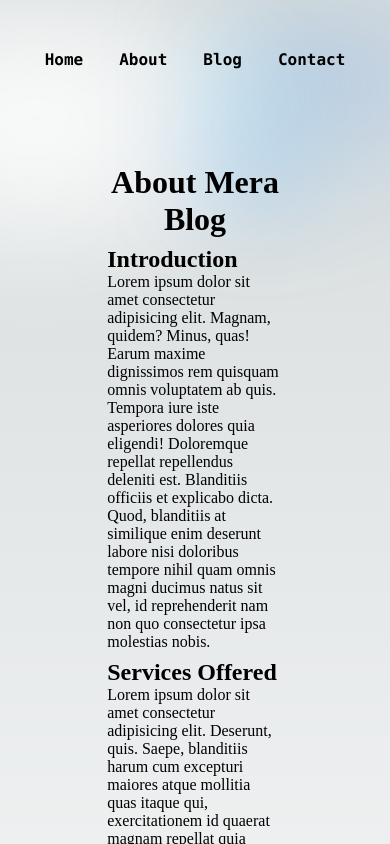
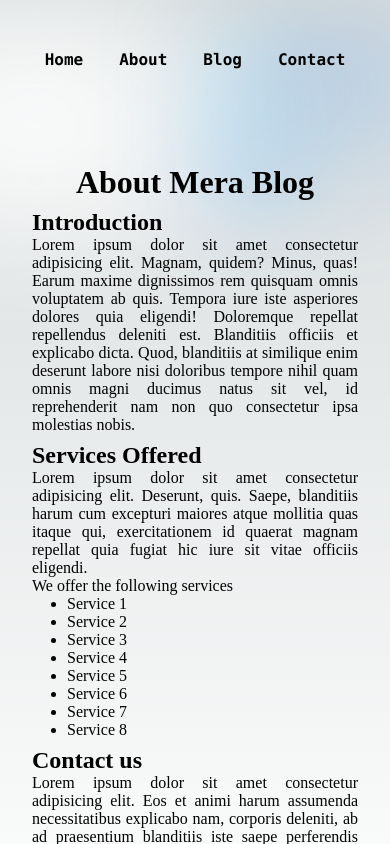
Before and after one commit to VaibhavMishra950/merablog, a Next.js app: page /about in a window 390 px wide. Shown: the top 844 px of the page. Built offline with nearby package versions, Linux system fonts and the light colour scheme.

Commit message:
Updated About Page

```diff
--- a/pages/about.js
+++ b/pages/about.js
@@ -1,8 +1,13 @@
 import React from 'react';
 import styles from '@/styles/About.module.css'
+import Head from 'next/head';
 
 const About = () => {
-    return <div className={styles.container}>
+    return <>
+    <Head>
+        <title>About Us | Mera Blog</title>
+      </Head>
+    <div className={styles.container}>
         <h1 className={styles.center}>About Mera Blog</h1>
         <h2>Introduction</h2>
         <p>Lorem ipsum dolor sit amet consectetur adipisicing elit. Magnam, quidem? Minus, quas! Earum maxime dignissimos rem quisquam omnis voluptatem ab quis. Tempora iure iste asperiores dolores quia eligendi! Doloremque repellat repellendus deleniti est. Blanditiis officiis et explicabo dicta. Quod, blanditiis at similique enim deserunt labore nisi doloribus tempore nihil quam omnis magni ducimus natus sit vel, id reprehenderit nam non quo consectetur ipsa molestias nobis. </p>
@@ -21,7 +26,8 @@ const About = () => {
         </ul>
         <h2>Contact us</h2>
         <p>Lorem ipsum dolor sit amet consectetur adipisicing elit. Eos et animi harum assumenda necessitatibus explicabo nam, corporis deleniti, ab ad praesentium blanditiis iste saepe perferendis impedit architecto quia cupiditate? Accusantium est in inventore repellendus unde. Dolores labore deserunt corrupti fugiat ratione perspiciatis illo optio suscipit aliquid cumque nihil soluta earum, assumenda eligendi nulla sed molestias unde?</p>
-    </div>;
+    </div>
+    </>;
 };
 
 export default About;
--- a/styles/About.module.css
+++ b/styles/About.module.css
@@ -1,6 +1,6 @@
 .container {
     margin: 45px auto;
-    max-width: 45vw;
+    padding: 0 16rem;
     font-family: Poppins;
 }
 
@@ -10,8 +10,22 @@
 }
 .container ul{
     box-sizing: border-box;
-    margin-left: 40px;
+    margin-left: 35px;
 }
 .container h2{
     margin-top: 8px;
 }
+.container p{
+    text-align: justify;
+}
+
+@media (max-width: 1000px) {
+    .container{
+        padding: 0 8rem;
+    }
+}
+@media (max-width: 700px) {
+    .container{
+        padding: 0 2rem;
+    }
+}
```
